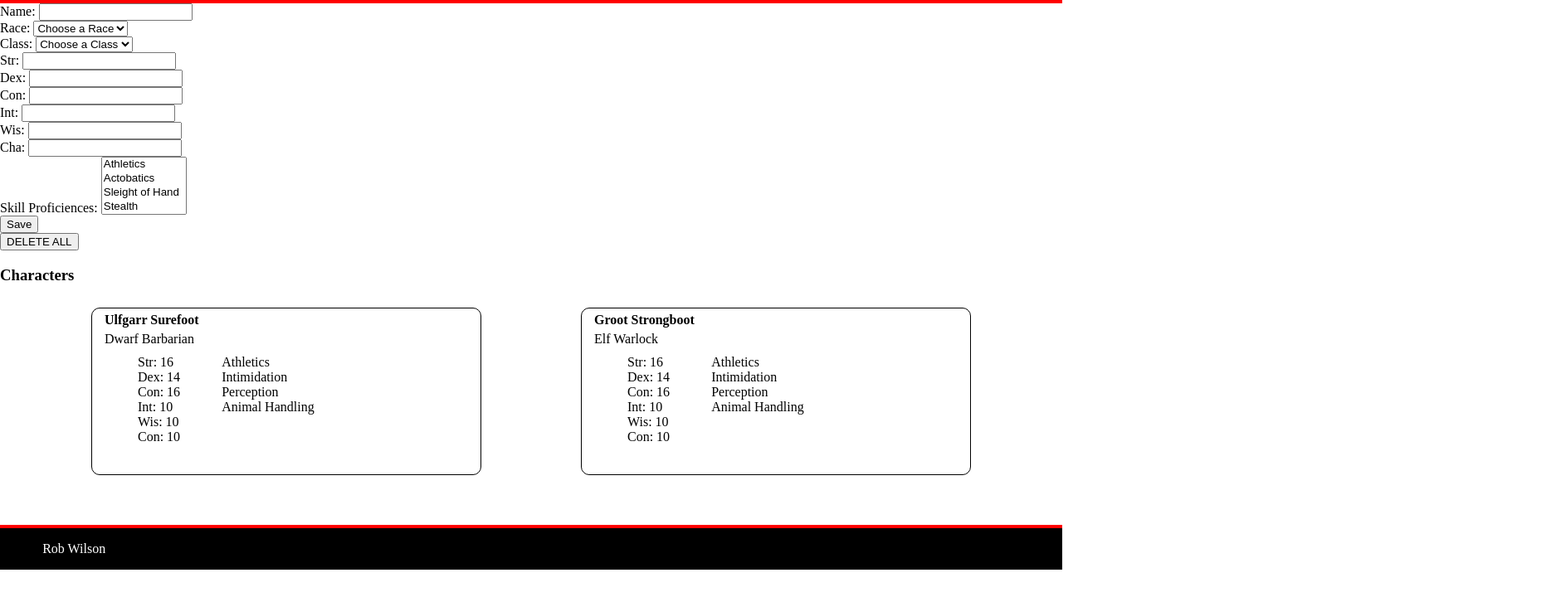
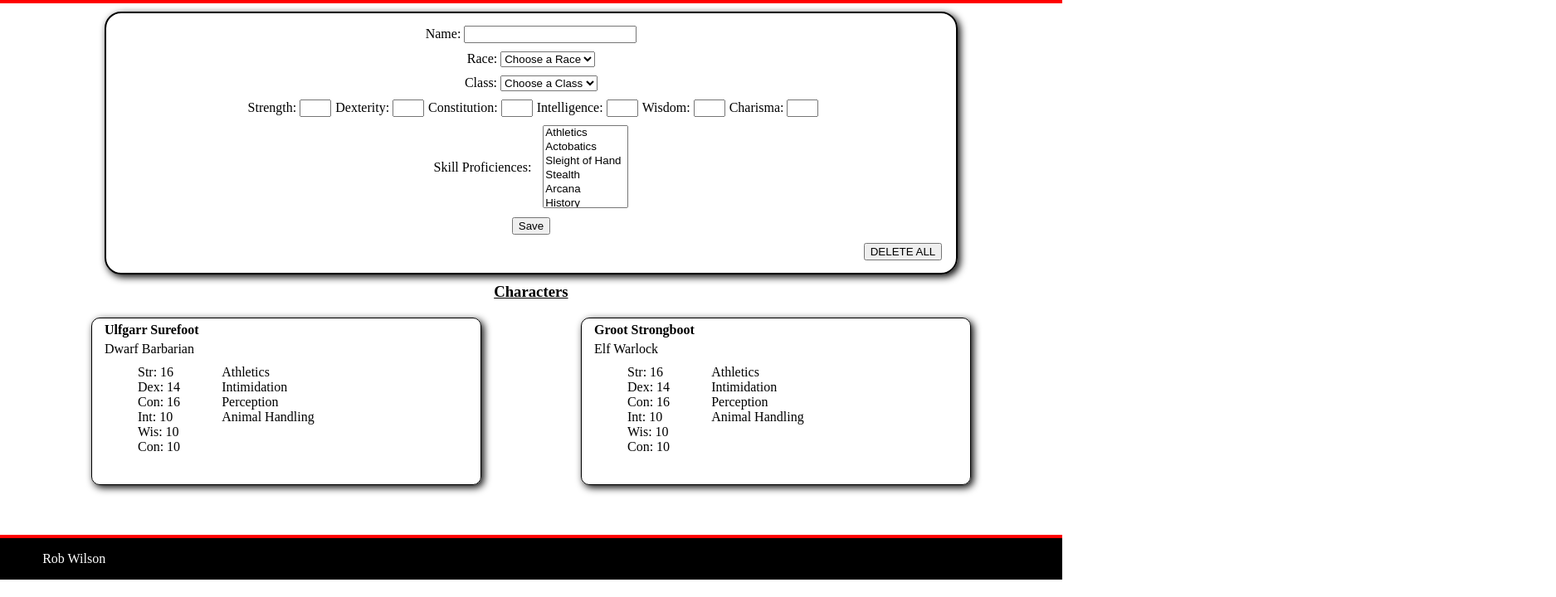
Before and after one commit to robwilson195/w6-d5-hw-DOM_dnd_characters, a plain HTML site: page index.html in a window 1280 px wide. Shown: the part 80-800 px from the top of the page at 83% size, 1875 px wide, since content can reach past the window. Drawn offline with Linux system fonts and the light colour scheme.

Commit message:
Added style for the form.

```diff
--- a/css/main.css
+++ b/css/main.css
@@ -32,6 +32,65 @@ footer p {
   margin-left: 4vw;
 }
 
+.form-wrapper {
+  display: flex;
+  flex-direction: column;
+  justify-content: space-around;
+  align-items: center;
+  width: 80vw;
+  flex-wrap: wrap;
+  margin: 10px auto;
+  border: black solid 2px;
+  border-radius: 20px;
+  padding: 10px 0;
+  box-shadow: 3px 3px 10px;
+
+}
+
+#delete-all-button {
+  position: relative;
+  left: 35vw;
+}
+
+.form-item {
+  margin: 5px;
+}
+
+input[type=number] {
+  width: 30px;
+}
+
+input[type=text] {
+  width: 200px;
+}
+
+.skill-item select {
+  height: 100px;
+  margin-left: 10px;
+}
+
+.skill-item label {
+  position: relative;
+  bottom: 41px;
+
+}
+
+h3 {
+  margin: 10px auto;
+  position: relative;
+  left: 46.5vw;
+  text-decoration: underline;
+}
+
+.attribute-wrapper {
+  display: flex;
+
+}
+
+.attribute-item {
+  margin-left: 5px;
+}
+
 .character-entry {
   border: 1px black solid;
   border-radius: 10px;
@@ -39,6 +98,8 @@ footer p {
   min-height: 25vh;
   padding: 0 10px;
   margin: 10px;
+  box-shadow: 3px 3px 10px;
+  align-items: 0 auto;
 }
 
 .characters-wrapper {
--- a/index.html
+++ b/index.html
@@ -8,7 +8,7 @@
 </head>
 <body>
   <header>
-    <h1>DnD Character Recorder</h1>
+    <h1>DnD Character Creator</h1>
     <img src="css/images/dnd5logo.png" alt="dnd logo">
   </header>
   <form id="new-character-form">
@@ -50,29 +50,29 @@
           <option>Wizard</option>
         </select>
       </div>
-      <div class="form-item">
+      <div class="form-item attribute-wrapper">
         <div class="attribute-item">
-          <label for="str">Str:</label>
+          <label for="str">Strength:</label>
           <input min="0" type="number" name="str">
         </div>
         <div class="attribute-item">
-          <label for="dex">Dex:</label>
+          <label for="dex">Dexterity:</label>
           <input min="0" type="number" name="dex">
         </div>
         <div class="attribute-item">
-          <label for="con">Con:</label>
+          <label for="con">Constitution:</label>
           <input min="0" type="number" name="con">
         </div>
         <div class="attribute-item">
-          <label for="int">Int:</label>
+          <label for="int">Intelligence:</label>
           <input min="0" type="number" name="int">
         </div>
         <div class="attribute-item">
-          <label for="wis">Wis:</label>
+          <label for="wis">Wisdom:</label>
           <input min="0" type="number" name="wis">
         </div>
         <div class="attribute-item">
-          <label for="cha">Cha:</label>
+          <label for="cha">Charisma:</label>
           <input min="0" type="number" name="cha">
         </div>
       </div>
```
